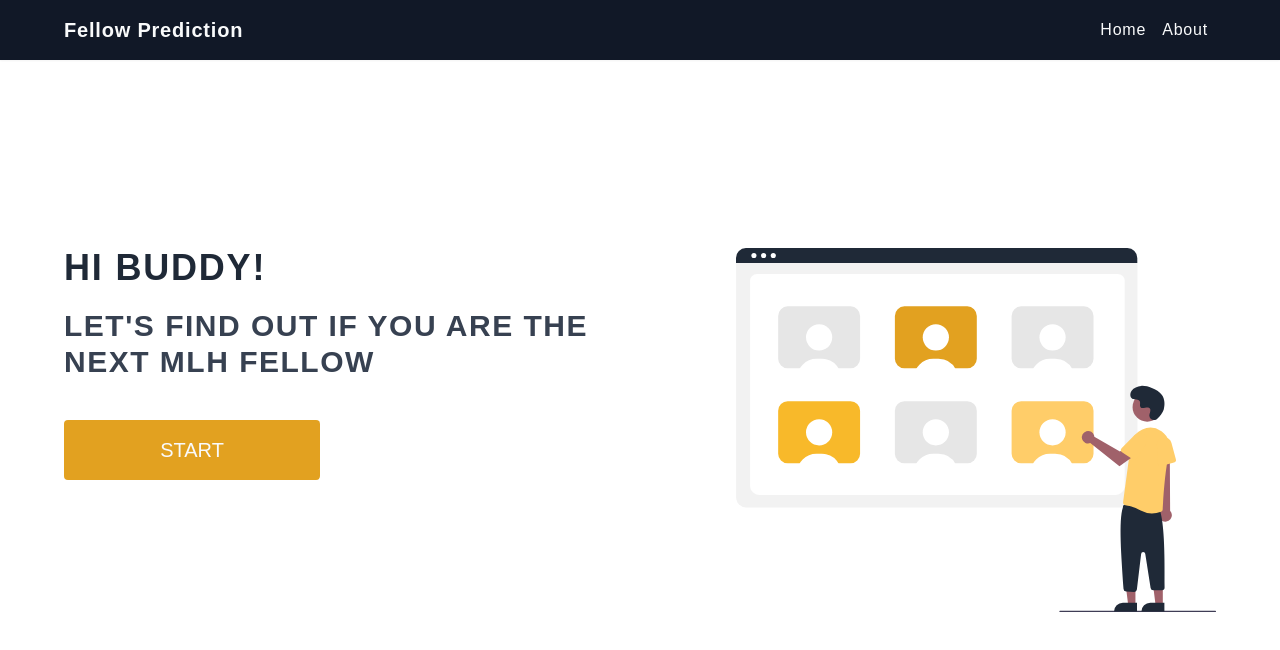
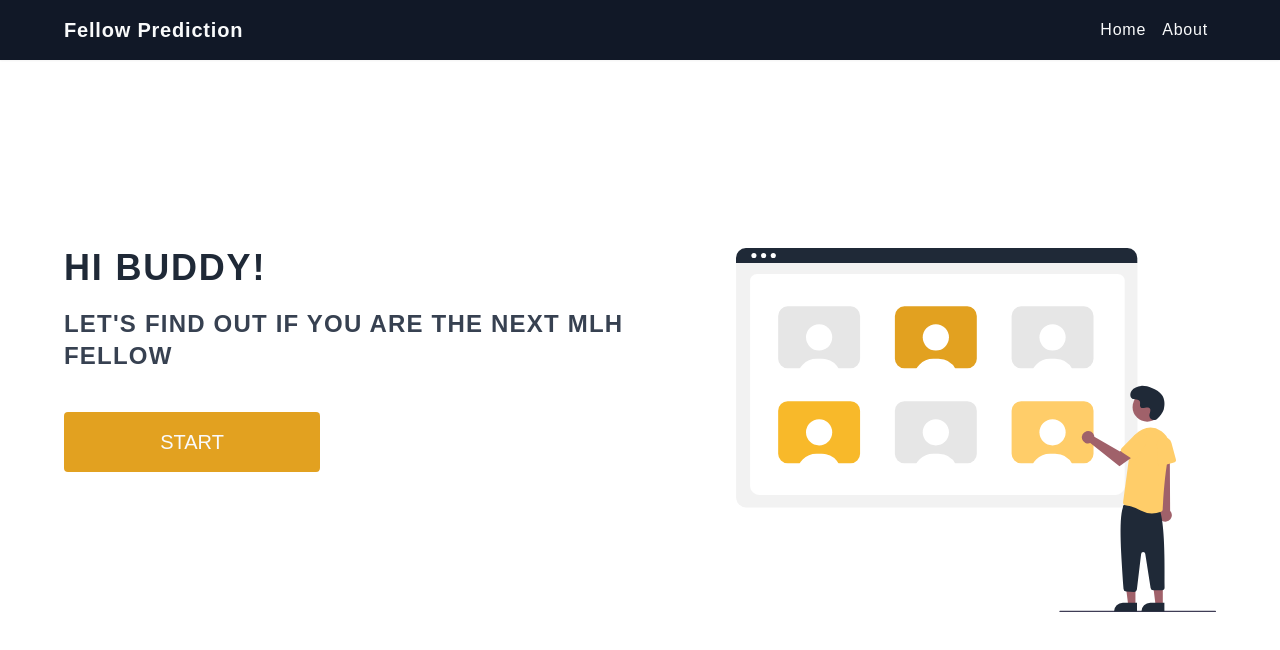
Before and after one commit to dtemir/fellowship-prediction, a React (Create React App) app in the folder src/client/: page / in a window 1280 px wide. Shown: the top 650 px of the page. Built offline with nearby package versions, Linux system fonts and the light colour scheme; no server answers.

Commit message:
client-data: Home page typo changed

```diff
--- a/src/client/src/css/home.module.css
+++ b/src/client/src/css/home.module.css
@@ -28,7 +28,7 @@
 
     .home .left p:last-child
     {
-        @apply text-3xl text-paragraph-100 font-semibold
+        @apply text-2xl text-paragraph-100 font-semibold
     }
 
     .home .left button
```
